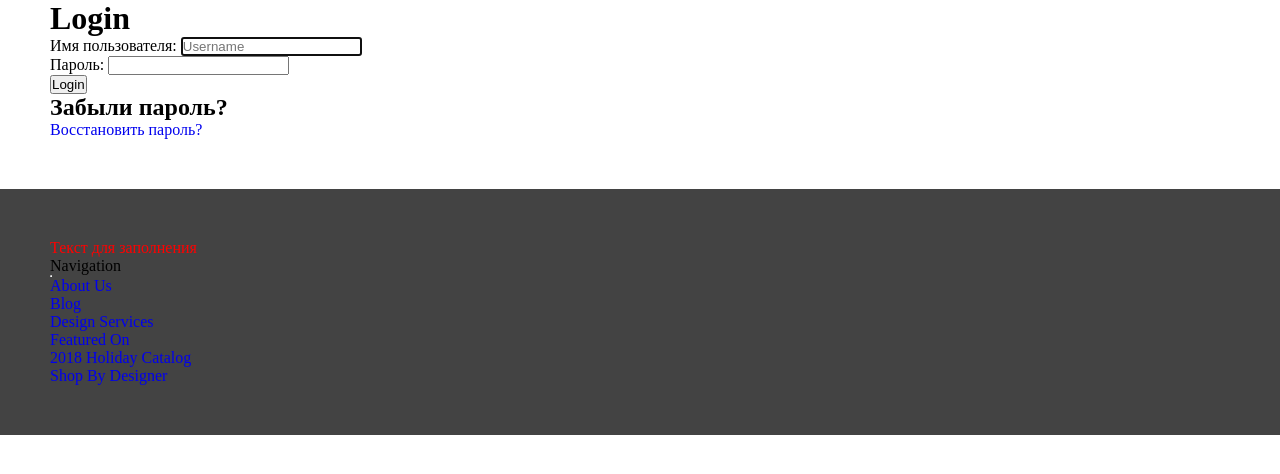
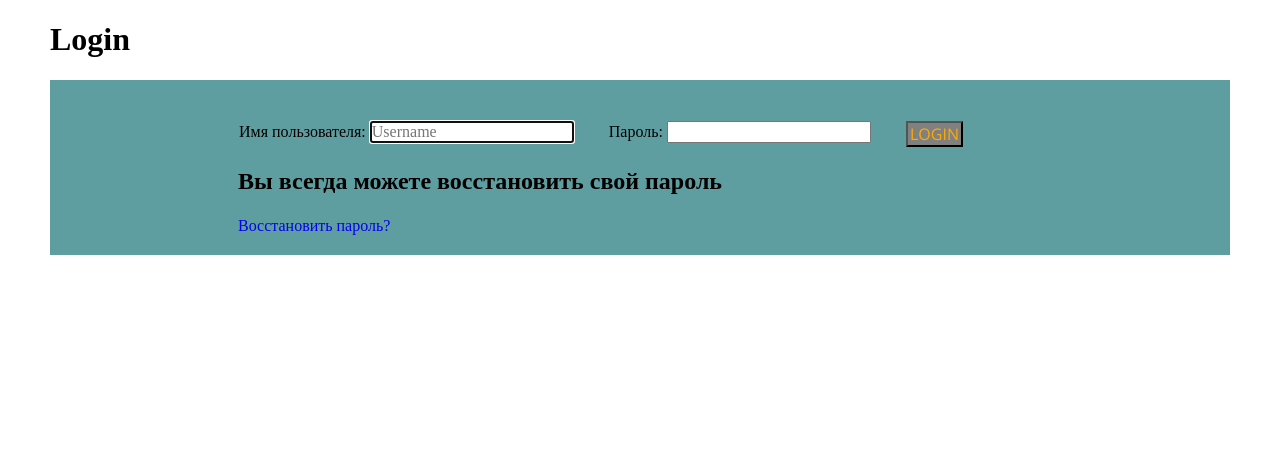
Before and after one commit to parabolla/my-study-project, a Django app: page /new_app/login/ in a window 1280 px wide. Shown: the top 474 px of the page. Run offline with Django 4.2, Linux system fonts and the light colour scheme.

Commit message:
add css styles

```diff
--- a/my_dj_project/common/static/common/css/common.css
+++ b/my_dj_project/common/static/common/css/common.css
@@ -53,6 +53,8 @@ a {
     padding: 2px 2px;
     background: grey;
     display: inline-block
+    margin-bottom: 10px;
+    margin-right: 10px;
 }
 
 .btn:hover {
@@ -112,9 +114,6 @@ a {
     align-items: center;
 }
 
-.link {
-
-}
 
 /* footer */
 .footer {
--- /dev/null
+++ b/my_dj_project/common/static/common/css/login.css
@@ -0,0 +1,37 @@
+.login{
+    display: flex;
+    margin: auto;
+    background-color: cadetblue;
+    padding-button: 30px;
+}
+
+.login_nav {
+
+}
+
+.login_nav_form {
+display: inline-flex;
+    padding-right: 5px;
+    padding-top: 41px;
+    padding-left: 189px;
+}
+
+.form-control {
+
+}
+
+.caption {
+    padding-left: 188px;
+    margin-top: 21px;
+    margin-bottom: 10px;
+}
+
+.link {
+    padding-left: 188px;
+    margin-top: 21px;
+    margin-bottom: 20px;
+}
+
+.form-control {
+    margin-right: 35px;
+}
--- a/my_dj_project/common/static/common/css/main.css
+++ b/my_dj_project/common/static/common/css/main.css
@@ -26,13 +26,22 @@ display: flex;
     font-style: normal;
     font-weight: 200;
     width: 300px;
-
+    margin-top: 8px;
+    margin-bottom: 8px;
 }
 
 .main__title {
+    font-family: 'Open Sans';
+    font-style: normal;
+    font-weight: 700;
     width: 300px;
+
 }
 
 .post__posts {
     margin-right: 90px;
 }
+
+.main_caption{
+
+}
--- a/my_dj_project/new_app/templates/new_app/login.html
+++ b/my_dj_project/new_app/templates/new_app/login.html
@@ -1,18 +1,32 @@
 {% extends 'base.html' %}
+{% load static %}
+{% block static_files %}
+{{ block.super }}
+<link rel="stylesheet" href="{% static 'common/css/login.css' %}" type="text/css">
+{% endblock static_files %}
+
 
 {% block title %}
     {{ header }}
 {% endblock title %}
-{% block login %}
-{% endblock login %}
 
+
+{% block header %}
+{% endblock header %}
 {% block body %}
     <h1>{{ header }}</h1>
-    <form action="{% url 'new_app:login' %}" method="post" enctype="multipart/form-data">
-      {% csrf_token %}
-        {{form.as_p}}
-      <input type="submit" value="Login">
-    </form>
-    <h2>Забыли пароль?</h2>
-    <p><a href="{% url 'new_app:password_reset' %}">Восстановить пароль?</a></p>
+    <div class="login">
+        <nav class="login_nav">
+        <form class="login_nav_form" action="{% url 'new_app:login' %}" method="post" enctype="multipart/form-data">
+          {% csrf_token %}
+            {{form.as_p}}
+          <input class="btn" type="submit" value="Login">
+        </form>
+        <h2 class="caption">Вы всегда можете восстановить свой пароль</h2>
+        <p class="link"><a href="{% url 'new_app:password_reset' %}">Восстановить пароль?</a></p>
+            </nav>
+    </div>
 {% endblock body %}
+{% block footer %}
+
+{% endblock footer %}
--- a/my_dj_project/post/templates/post/index.html
+++ b/my_dj_project/post/templates/post/index.html
@@ -11,7 +11,7 @@
 {% endblock title %}
 
 {% block body %}
-    <h1>{{ header }}</h1>
+    <h1 class="main_caption hidden">{{ header }}</h1>
     {% for post in posts %}
         {% include 'post/post_info.html' %}
     {% endfor %}
--- a/my_dj_project/post/templates/post/post_info.html
+++ b/my_dj_project/post/templates/post/post_info.html
@@ -16,7 +16,7 @@
         </form>
     {% endif %}
 
-        <img class="post__img" src="{{ post.image.url }}" alt="{{ post.title }}">
+        <img class="post__img container" src="{{ post.image.url }}" alt="{{ post.title }}">
         <p class="post__text">Author: <a href="{% url 'new_app:profile' post.author.id %}">{{ post.author }} </a></p>
         <p class="post__text">Description: {{ post.description }} </p>
         <p class="post__text">date_pub: {{ post.date_pub }}</p>
--- a/my_dj_project/templates/base.html
+++ b/my_dj_project/templates/base.html
@@ -4,9 +4,12 @@
 <head>
     <meta charset="UTF-8">
     {% block static_files %}
-        <link rel="stylesheet" href="{% static 'common/css/common.css' %}" type="text/css">
-
-
+    <link rel="stylesheet" href="{% static 'common/css/common.css' %}" type="text/css">
+    <link rel="stylesheet" href="{% static 'common/css/normalize.css' %}" type="text/css">
+    <link rel="stylesheet" href="{% static 'common/css/login.css' %}" type="text/css">
+    <link rel="stylesheet" href="{% static 'common/css/main.css' %}" type="text/css">
+    <link href="https://fonts.googleapis.com/css2?family=Crimson+Text:ital,wght@0,400;0,700;1,400;1,700&family=Montserrat:wght@200;700&family=Open+Sans:wght@400;700&display=swap"
+          rel="stylesheet">
     {% endblock static_files %}
     <title>
       {% block title %}
@@ -15,14 +18,15 @@
     </title>
 </head>
 <body class="page">
+{% block header %}
     <header class="header container">
         {% block login %}
         <nav class="menu">
             {% if not user.is_authenticated %}
             <img class="header__logo" src="{% static 'common/logo/logo.png' %}" alt="logo">
                 <nav class="header_btn">
-                    <button class="btn"><a class="link" href="{% url 'new_app:login' %}">Login</a></button>
-                    <button class="btn"><a class="link" href="{% url 'new_app:signup' %}">Signup</a></button>
+                    <button class="btn"><a class="btn" href="{% url 'new_app:login' %}">Login</a></button>
+                    <button class="btn"><a class="btn" href="{% url 'new_app:signup' %}">Signup</a></button>
                 </nav>
             {% else %}
             <img class="header__logo" src="{% static 'common/logo/logo.png' %}" alt="logo">
@@ -34,12 +38,14 @@
             </nav>
             {% endif %}
         {% endblock login %}
+            {% endblock header %}
         </nav>
     </header>
     <div class="content container">
         {% block body %}
 
         {% endblock body %}
+    {% block footer %}
     </div>
     <footer class="footer">
                 <div class="footer__main container">
@@ -56,6 +62,6 @@
 
             </div>
     </footer>
-
+    {% endblock footer %}
 </body>
 </html>
```
Also changed, not shown: my_dj_project/common/static/common/css/post_info.css (added, +17 -0 lines), my_dj_project/post/templates/post/post_delete.html (+5 -2 lines), my_dj_project/post/templates/post/post_detail.html (+13 -6 lines), my_dj_project/common/static/common/css/normalize.css (added), my_dj_project/db.sqlite3.
